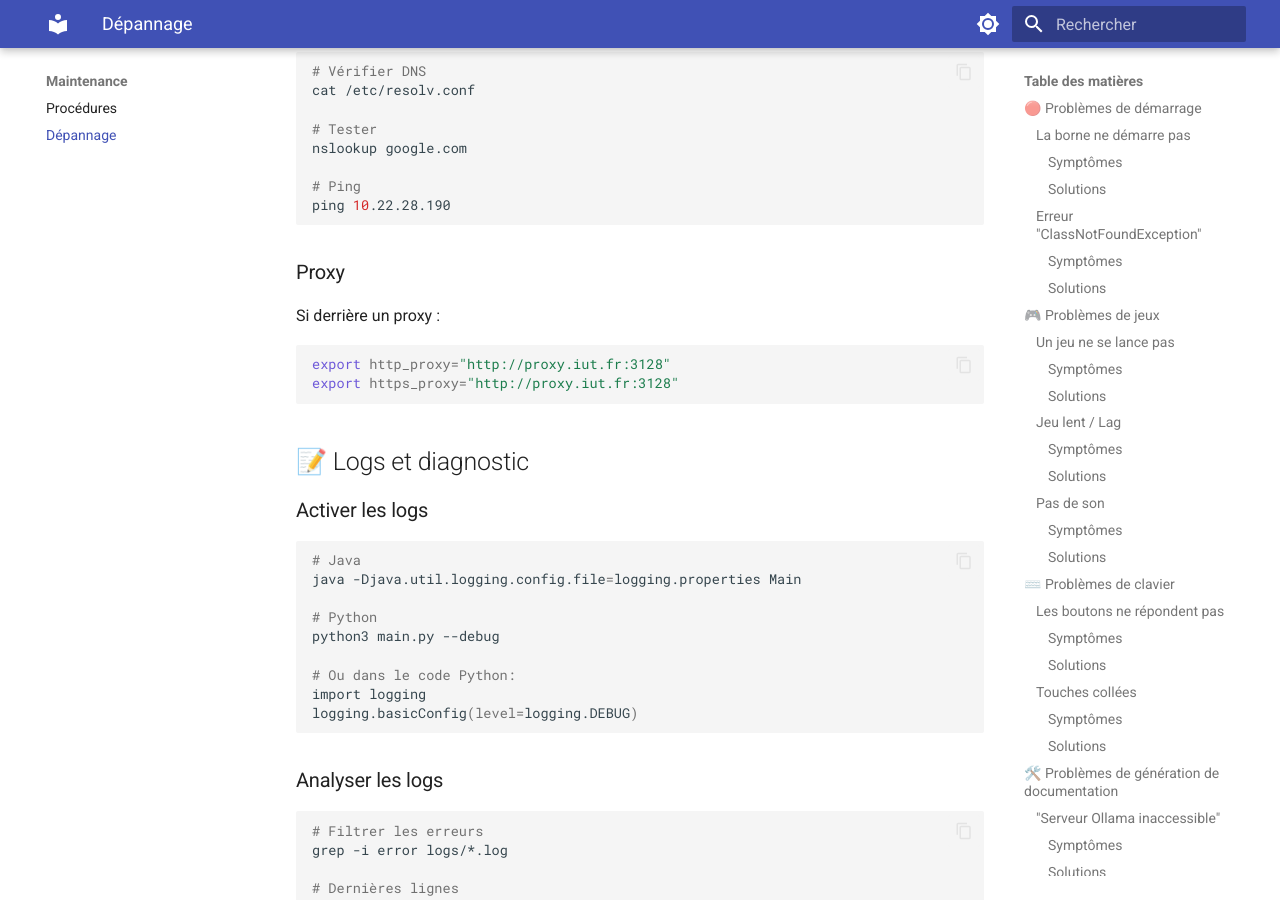
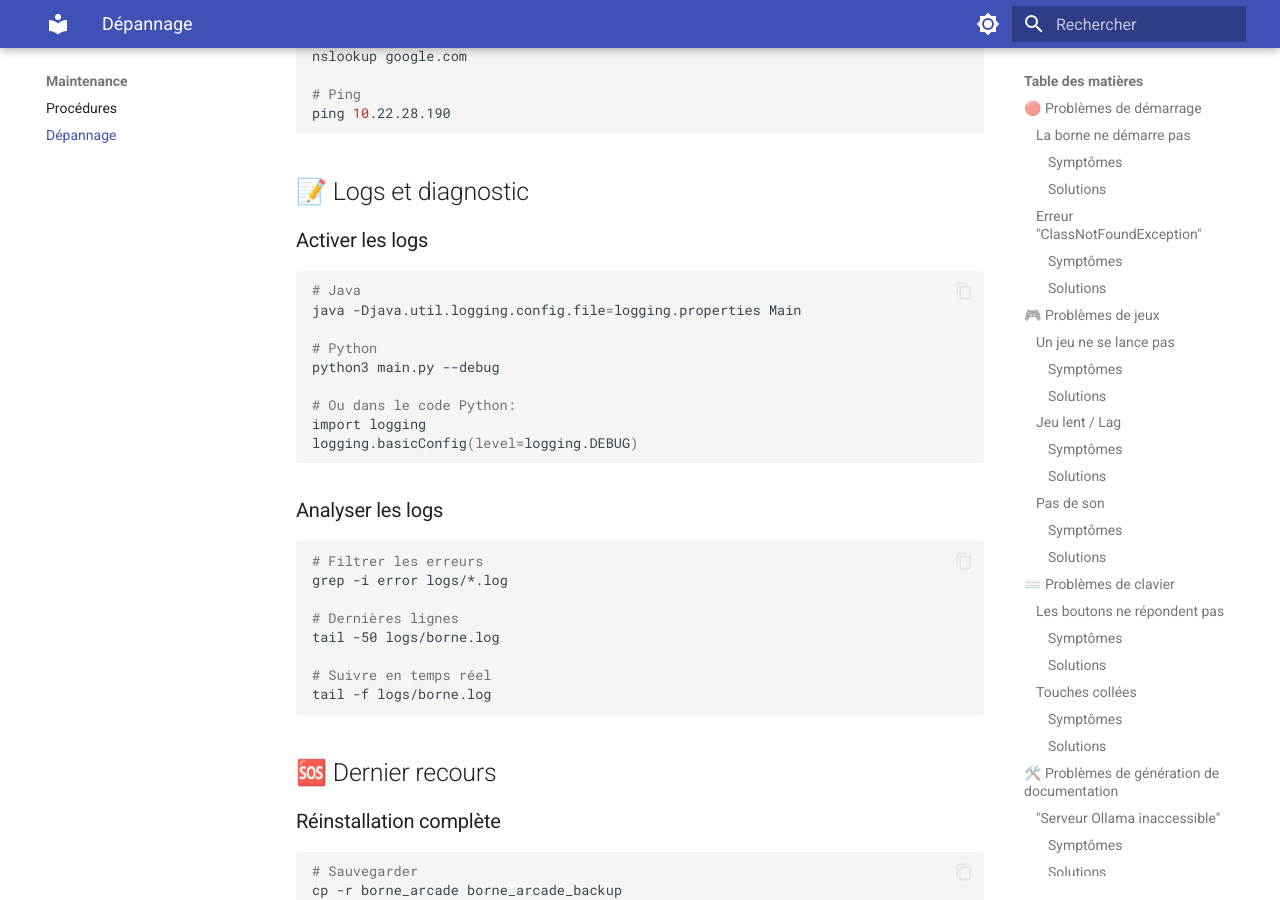
Before and after one commit to ethann59/borne_arcade, an MkDocs documentation site: the page built from docs/maintenance/troubleshooting.md, in a window 1280 px wide and 900 px high, scrolled down 11018 px. Built offline with MkDocs 1.6.1 and Material for MkDocs 9.7.7, drawn with Linux system fonts in a browser that asks for light colours; some of the changed text lies outside the part shown.

Commit message:
docs: Mise à jour des prérequis système et des instructions de dépannage

````diff
--- a/docs/maintenance/troubleshooting.md
+++ b/docs/maintenance/troubleshooting.md
@@ -136,11 +136,7 @@
    kill -9 PID
    ```
 
-3. **Réduire la qualité graphique**
-
-   Éditer les paramètres du jeu (si disponible)
-
-4. **Vérifier la température**
+3. **Vérifier la température**
    ```bash
    # Si disponible
    sensors
@@ -498,15 +494,6 @@
 ping 10.22.28.190
 ```
 
-### Proxy
-
-Si derrière un proxy :
-
-```bash
-export http_proxy="http://proxy.iut.fr:3128"
-export https_proxy="http://proxy.iut.fr:3128"
-```
-
 ## 📝 Logs et diagnostic
 
 ### Activer les logs
````
Also changed, not shown: docs/installation/overview.md (+1 -2 lines).
